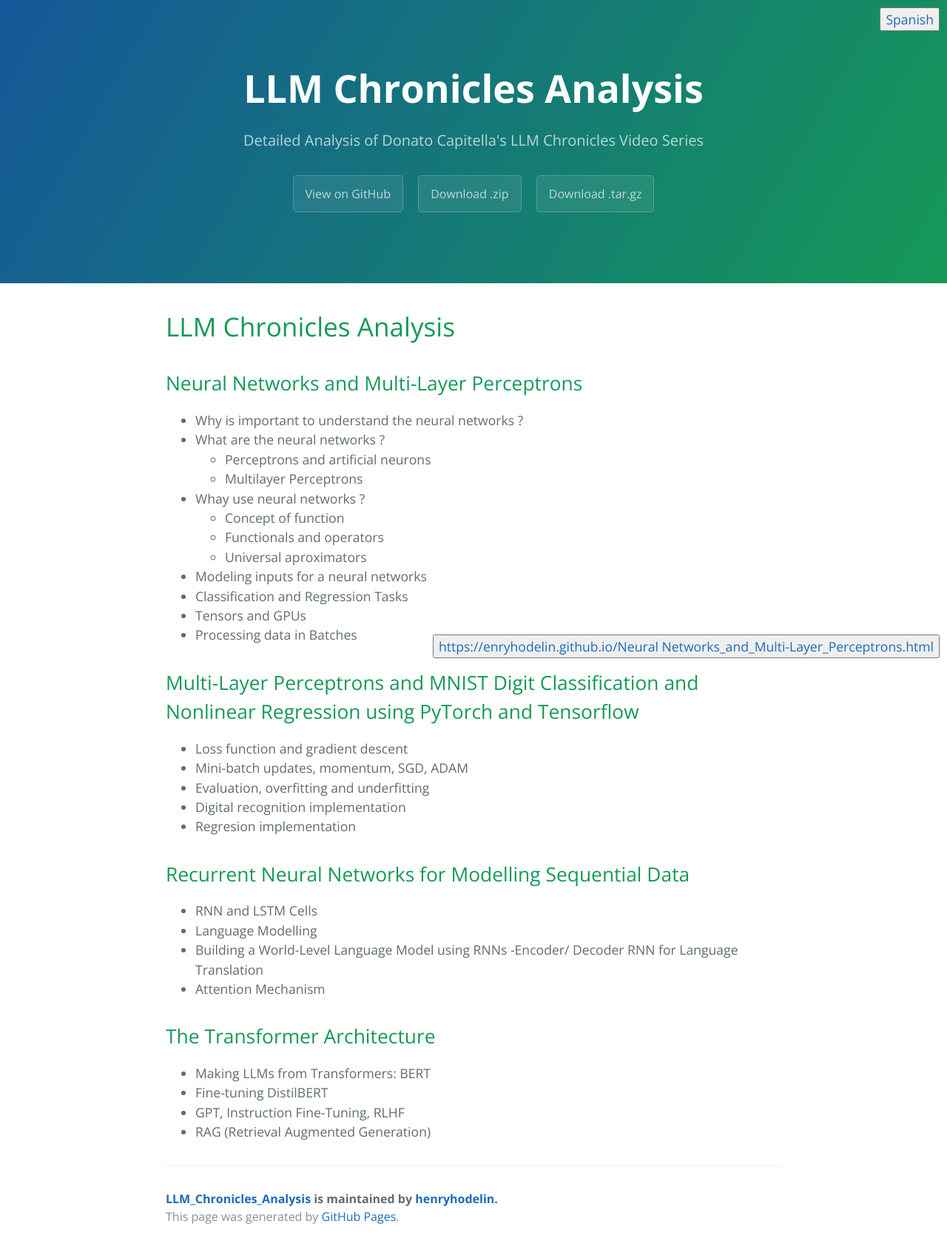
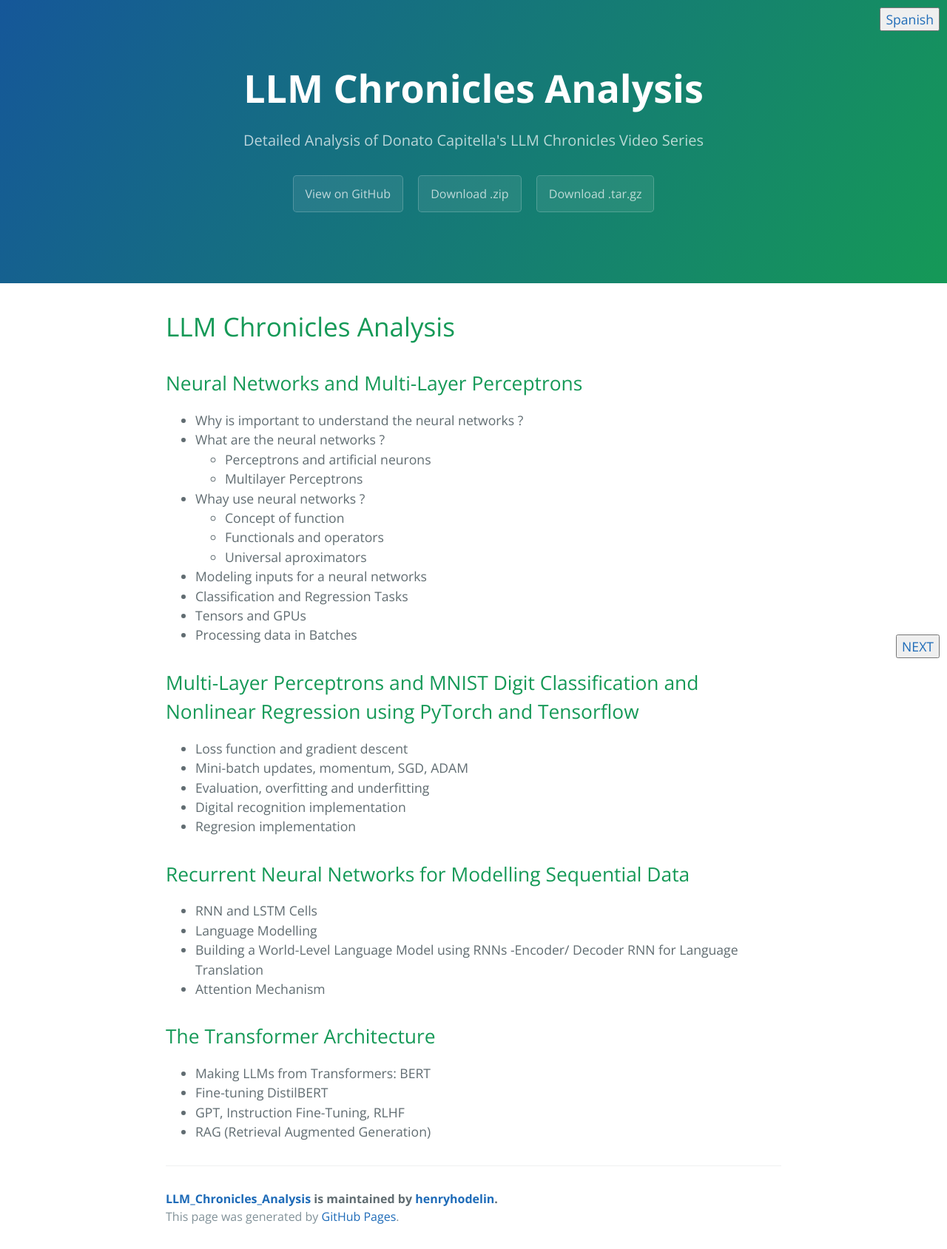
Before and after one commit to henryhodelin/LLM_Chronicles_Analysis, a Jekyll site: the page built from index.md, in a window 1280 px wide. Shown: the whole page at 74% size. Built offline with Jekyll 4.4.1, drawn with Linux system fonts in a browser that asks for light colours; our own code applies the rules of GitHub Pages for plain Markdown files.

Commit message:
pequenha_correcion

```diff
--- a/index.md
+++ b/index.md
@@ -55,7 +55,7 @@ layout: default
 
 
 <div style="position: fixed; bottom: 10px; right: 10px;">
-    <a href="https://henryhodelin.github.io/Short_Resume_EN/">
-        <button type="button">https://enryhodelin.github.io/Neural Networks_and_Multi-Layer_Perceptrons.html</button>
+    <a href="https://henryhodelin.github.io/Neural Networks_and_Multi-Layer_Perceptrons.html/">
+        <button type="button">NEXT</button>
     </a>
 </div>
```
Also changed, not shown: Neural Networks_and_Multi-Layer_Perceptrons.md (+1 -1 lines).
